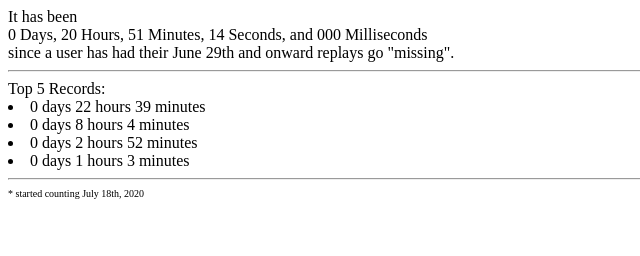
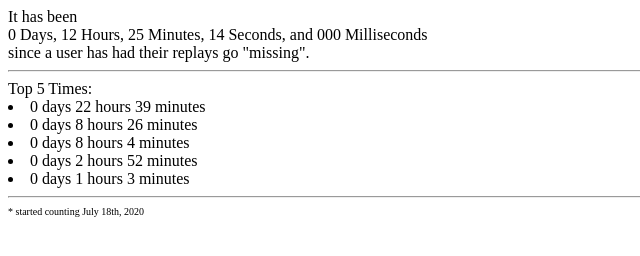
Before and after one commit to cnkeats/time-since-missing-replays, a plain HTML site: page index.html in a window 1280 px wide. Shown: the whole page, without its empty margins (0-640 px from the left). Drawn offline with Linux system fonts and the light colour scheme.

Commit message:
New entry

```diff
--- a/index.html
+++ b/index.html
@@ -17,11 +17,11 @@
         <lablel>Milliseconds</lablel>
     </div>
     <div>
-        since a user has had their June 29th and onward replays go "missing".
+        since a user has had their replays go "missing".
     </div>
     <hr>
     <div>
-        <label>Top 5 Records:</label>
+        <label>Top 5 Times:</label>
         <div id="recordList">
 
         </div>
@@ -41,7 +41,8 @@
         new Date("July 18, 2020 14:04:00"),
         new Date("July 18, 2020 15:07:00"),
         new Date("July 18, 2020 17:59:00"),
-        new Date("July 19, 2020 16:38:00")
+        new Date("July 19, 2020 16:38:00"),
+        new Date("July 20, 2020 01:04:00")
     ];
     listOfPreviousDates.sort((a,b) => a.getTime() - b.getTime()).reverse();
 
```
